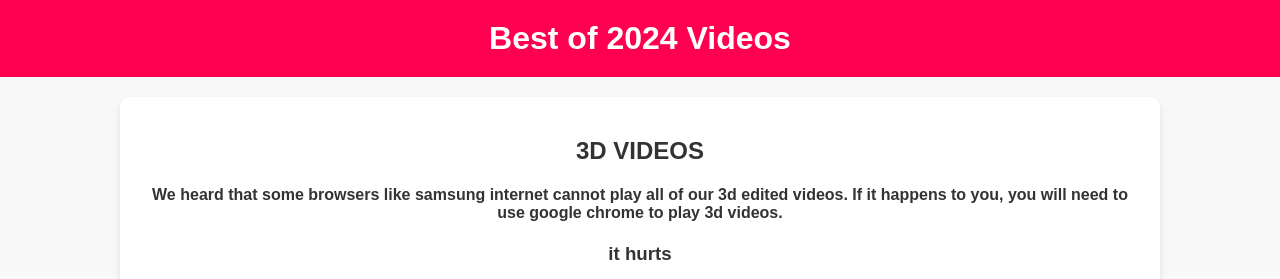
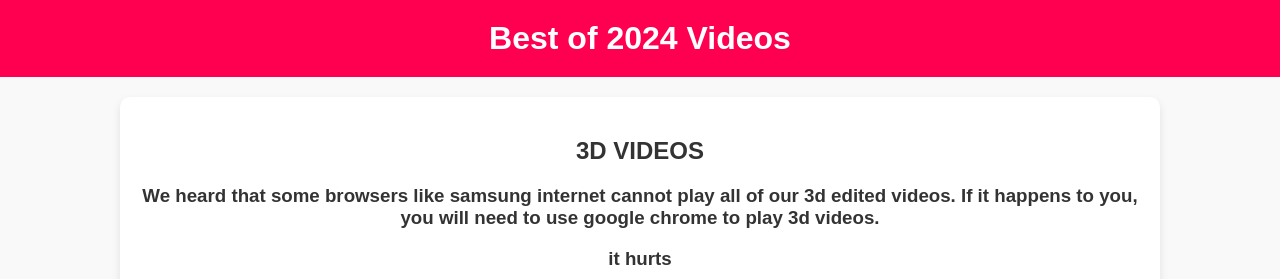
Before and after one commit to tinongskie/batangnana-TikTok-Live-Schedule, a plain HTML site: page 3dvideos.html in a window 1280 px wide. Shown: the top 279 px of the page. Drawn offline with Linux system fonts and the light colour scheme.

Commit message:
Update 3dvideos.html

```diff
--- a/3dvideos.html
+++ b/3dvideos.html
@@ -112,7 +112,7 @@
             <section class="video-container">
                 <div>
                     <h2>3D VIDEOS</h2>
-                    <h4>We heard that some browsers like samsung internet cannot play all of our 3d edited videos. If it happens to you, you will need to use google chrome to play 3d videos.</h4>
+                    <h3>We heard that some browsers like samsung internet cannot play all of our 3d edited videos. If it happens to you, you will need to use google chrome to play 3d videos.</h3>
 
 		<h3>it hurts</h3>
                     <video controls>
```
